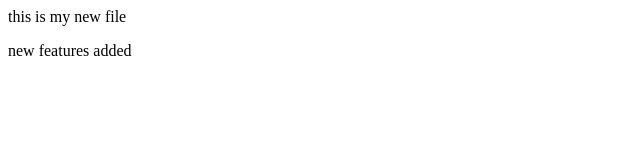
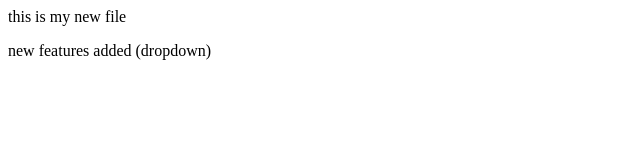
Before and after one commit to Shyam23dobariya/localrepo, a plain HTML site: page index.html in a window 1280 px wide. Shown: the full height of the page, 0-640 px from the left. Drawn offline with Linux system fonts and the light colour scheme.

Commit message:
dropdown

```diff
--- a/index.html
+++ b/index.html
@@ -1,2 +1,2 @@
 <p> this is my new file </p>
-<p> new features added</p>
+<p> new features added (dropdown)</p>
```
